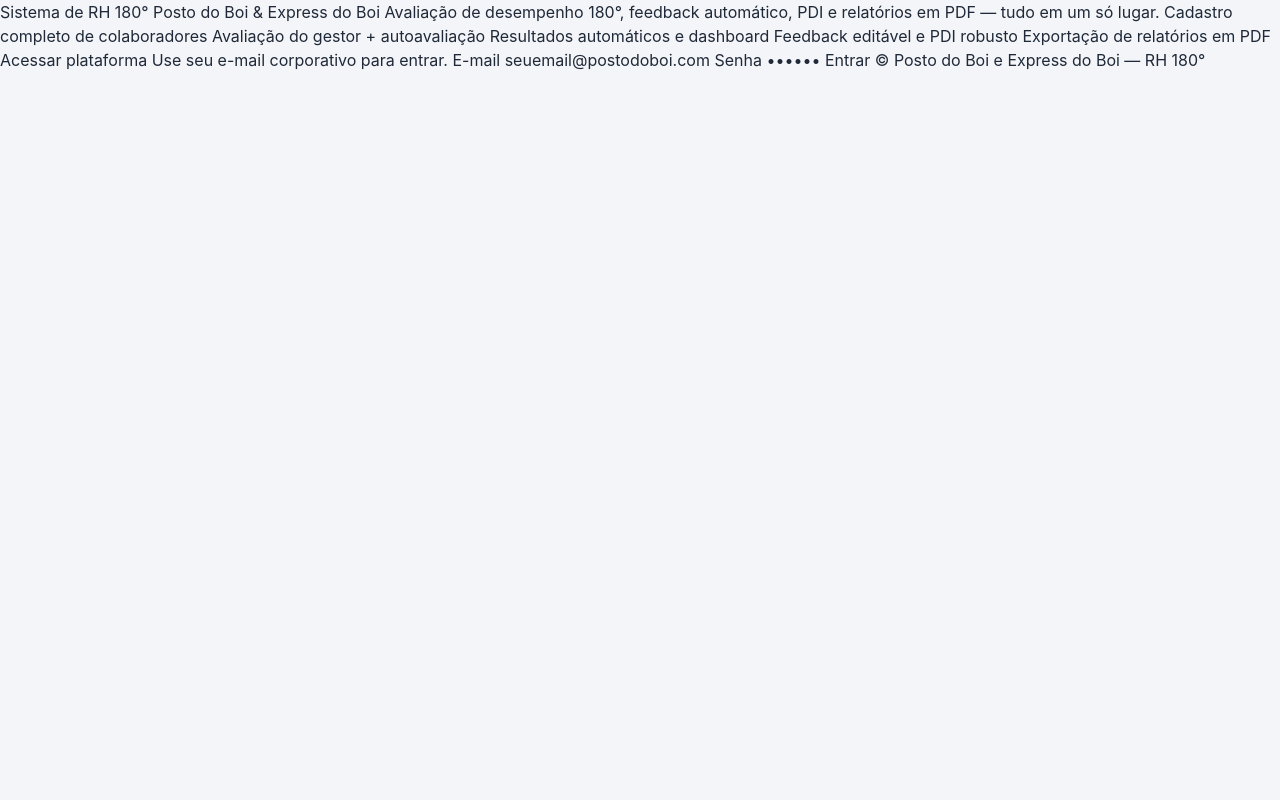
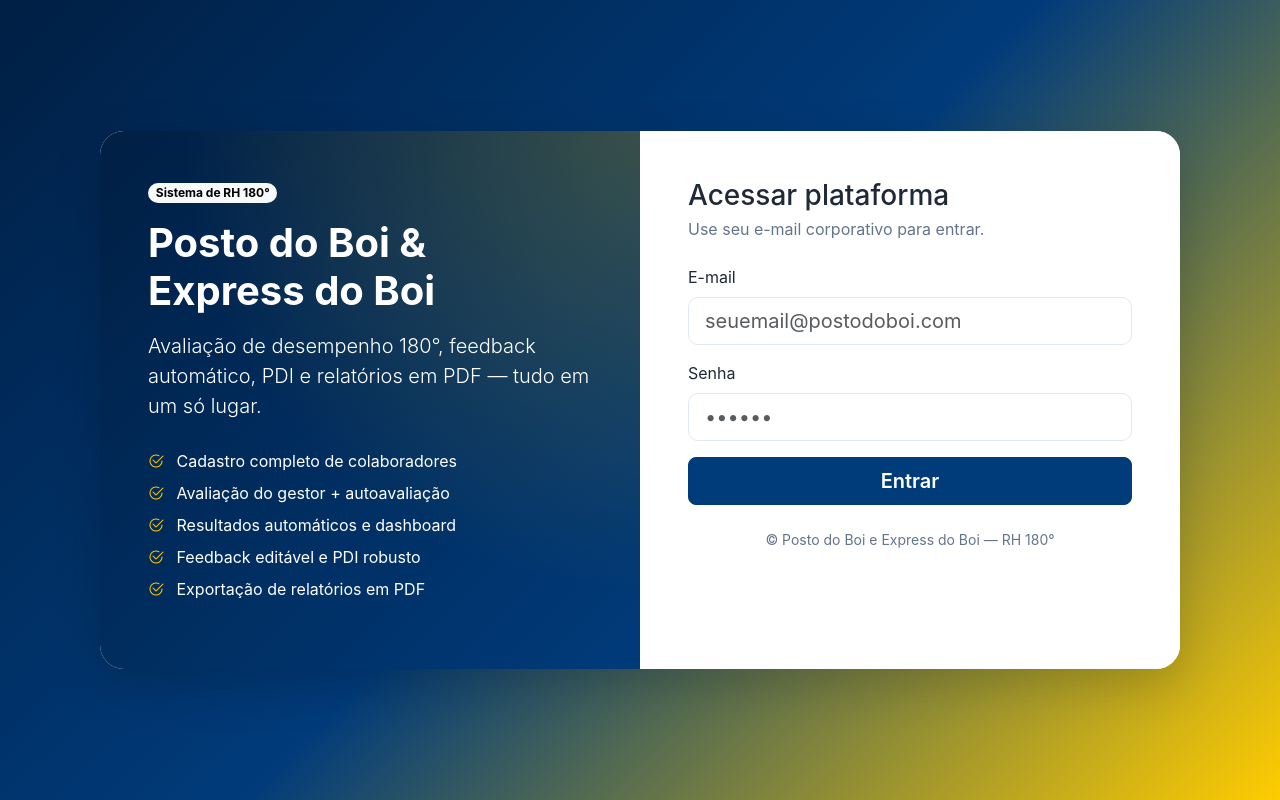
Before and after one commit to tatianemcardoso0/posto-do-boi-koyeb, a Flask app: page / in a window 1280 px wide. Run offline with Flask 3, Linux system fonts and the light colour scheme.

Commit message:
Revamp login page layout and content

```diff
--- a/templates/login.html
+++ b/templates/login.html
@@ -1,23 +1,49 @@
-{% extends 'base.html' %} {% block auth_content %}
-Sistema de RH 180°
-Posto do Boi & Express do Boi
-Avaliação de desempenho 180°, feedback automático, PDI e relatórios em PDF — tudo em um só lugar.
+{% extends 'base.html' %}
+{% block auth_content %}
+<div class="login-page d-flex align-items-center justify-content-center">
+  <div class="login-card row g-0 shadow-lg overflow-hidden">
+    <div class="col-lg-6 p-5 hero-pane">
+      <div class="badge rounded-pill text-bg-light mb-3">Sistema de RH 180°</div>
+      <h1 class="display-6 fw-bold">Posto do Boi & Express do Boi</h1>
+      <p class="lead mt-3">Avaliação de desempenho 180°, feedback automático, PDI e relatórios em PDF — tudo em um só lugar.</p>
 
-Cadastro completo de colaboradores
-Avaliação do gestor + autoavaliação
-Resultados automáticos e dashboard
-Feedback editável e PDI robusto
-Exportação de relatórios em PDF
-Acessar plataforma
-Use seu e-mail corporativo para entrar.
+      <ul class="list-unstyled mt-4 hero-list">
+        <li><i class="bi bi-check2-circle"></i> Cadastro completo de colaboradores</li>
+        <li><i class="bi bi-check2-circle"></i> Avaliação do gestor + autoavaliação</li>
+        <li><i class="bi bi-check2-circle"></i> Resultados automáticos e dashboard</li>
+        <li><i class="bi bi-check2-circle"></i> Feedback editável e PDI robusto</li>
+        <li><i class="bi bi-check2-circle"></i> Exportação de relatórios em PDF</li>
+      </ul>
+    </div>
 
-{% with messages = get_flashed_messages(with_categories=true) %} {% if messages %} {% for category, message in messages %}
-{{ message }}
-{% endfor %} {% endif %} {% endwith %}
-E-mail
-seuemail@postodoboi.com
-Senha
-••••••
-Entrar
-© Posto do Boi e Express do Boi — RH 180°
+    <div class="col-lg-6 bg-white p-5">
+      <h3 class="mb-1">Acessar plataforma</h3>
+      <p class="subtle mb-4">Use seu e-mail corporativo para entrar.</p>
+
+      {% with messages = get_flashed_messages(with_categories=true) %}
+        {% if messages %}
+          {% for category, message in messages %}
+            <div class="alert alert-{{ category }}">{{ message }}</div>
+          {% endfor %}
+        {% endif %}
+      {% endwith %}
+
+      <form method="post" class="d-grid gap-3">
+        <div>
+          <label class="form-label">E-mail</label>
+          <input type="email" name="email" class="form-control form-control-lg" placeholder="seuemail@postodoboi.com" required>
+        </div>
+
+        <div>
+          <label class="form-label">Senha</label>
+          <input type="password" name="password" class="form-control form-control-lg" placeholder="••••••" required>
+        </div>
+
+        <button class="btn btn-brand btn-lg">Entrar</button>
+      </form>
+
+      <div class="text-center subtle small mt-4">© Posto do Boi e Express do Boi — RH 180°</div>
+    </div>
+  </div>
+</div>
 {% endblock %}
```
